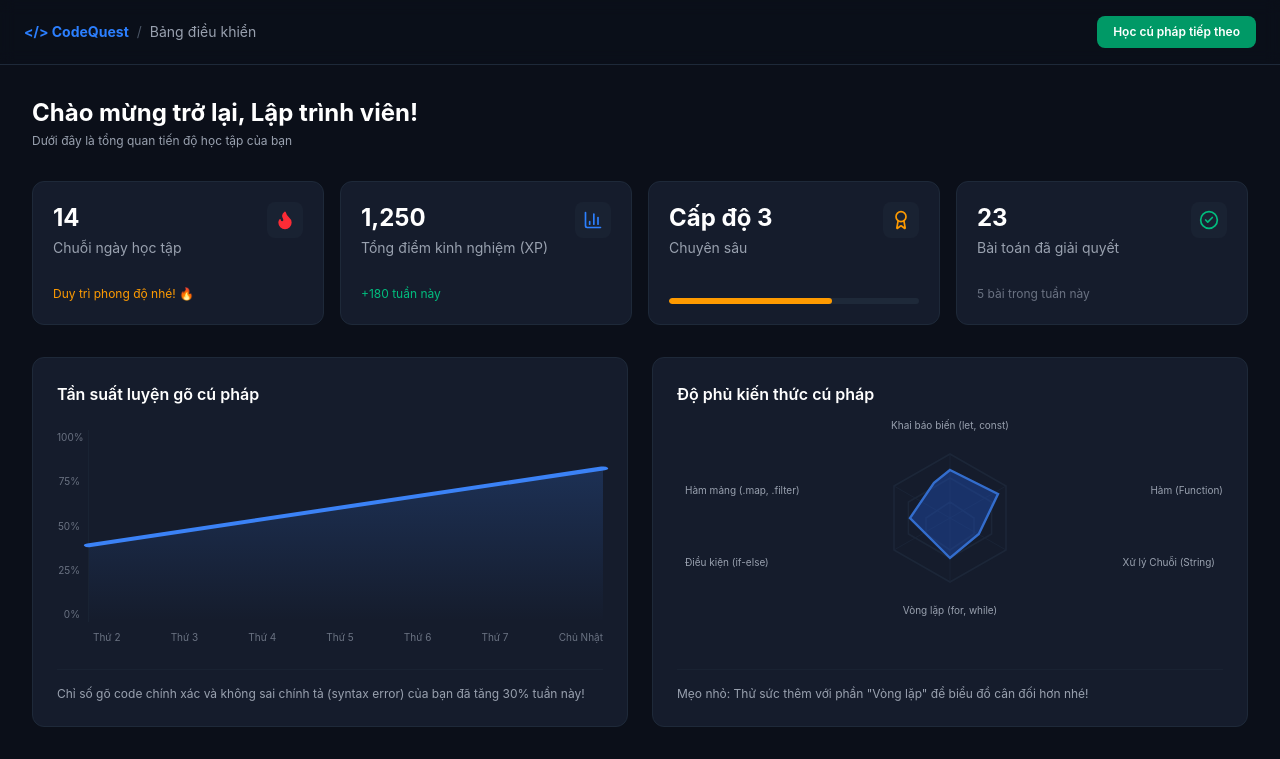
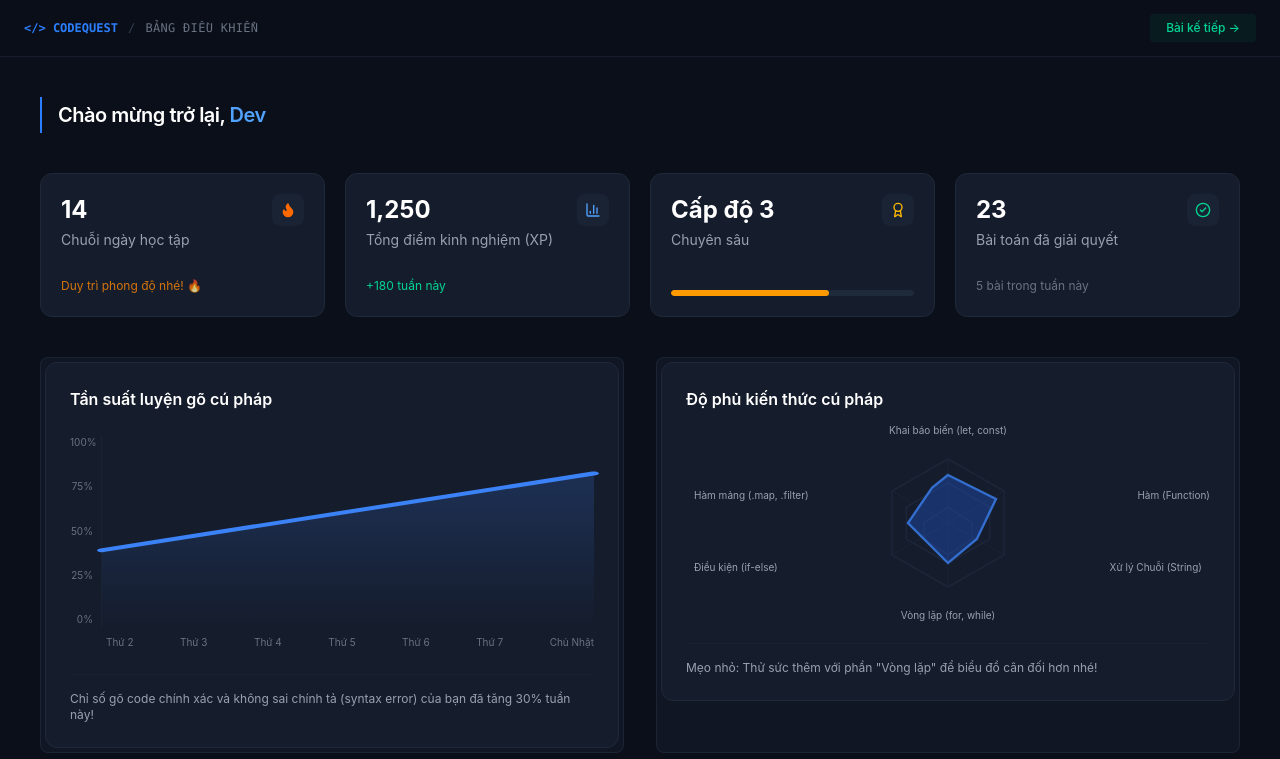
Before and after one commit to ChyChy12233/CodeQuest---FE, a React (Vite) app: page /dashboard in a window 1280 px wide. Shown: the top 759 px of the page. Built offline with nearby package versions, Linux system fonts and the light colour scheme.

Commit message:
fix: sửa lại nút bấm chuẩn BE

```diff
--- a/src/components/common/Button.tsx
+++ b/src/components/common/Button.tsx
@@ -2,7 +2,7 @@ import React, { type ButtonHTMLAttributes } from "react";
 import { Link } from "react-router";
 
 interface ButtonProps extends ButtonHTMLAttributes<HTMLButtonElement> {
-  variant?: "primary" | "secondary" | "success" | "oauth" | "normal";
+  variant?: "primary" | "secondary" | "success" | "oauth" | "normal" | "thirdary";
   size?: "sm" | "md" | "lg" | "xlg";
   children: React.ReactNode;
   to?: string;
@@ -30,7 +30,7 @@ export const Button: React.FC<ButtonProps> = ({
 
     // run code
     success:
-      "bg-emerald-600 hover:bg-emerald-500 text-white font-semibold focus:ring-emerald-500",
+      "bg-emerald-600 hover:bg-emerald-500 text-white font-semibold focus:ring-emerald-500 cursor-pointer",
 
     // nút đăng nhập bằng phương thức khác
     oauth:
@@ -38,6 +38,10 @@ export const Button: React.FC<ButtonProps> = ({
 
     // nút không nền
     normal: "cursor-pointer hover:scale-105",
+
+    // nút vàng
+    thirdary:
+      "bg-amber-600 hover:bg-amber-500 text-black focus:ring-amber-500 shadow-md shadow-amber-900/20 cursor-pointer hover:scale-105",
   };
 
   const sizes = {
--- a/src/features/dashboard/components/Dashboard.tsx
+++ b/src/features/dashboard/components/Dashboard.tsx
@@ -5,68 +5,77 @@ import ThinkingScoreChart from "./ThinkingScoreChart";
 import SkillRadarChart from "./SkillRadarChart";
 import ImprovementReport from "./ImprovementReport";
 
-export default function Dashboard() {
+export default function Dashboard({ userName = "Dev" }) { //tạm gán cứng
   return (
-    <div className="bg-[#0b0f19] min-h-screen text-gray-200 font-sans antialiased">
-      {/* navigation bar */}
-      <header className="border-b border-gray-800 bg-[#0b0f19]/80 backdrop-blur sticky top-0 z-50 px-6 py-4 flex items-center justify-between">
-        <div className="flex items-center gap-2 text-sm">
-          <span className="text-blue-500 font-bold">&lt;/&gt; CodeQuest</span>
-          <span className="text-gray-600">/</span>
-          <span className="text-gray-400">Bảng điều khiển</span>
+    <div className="bg-[#0b0f19] min-h-screen text-gray-300 font-sans antialiased selection:bg-blue-500/30">
+      <header className="border-b border-gray-800/60 bg-[#0b0f19]/90 backdrop-blur sticky top-0 z-50 px-6 py-3.5 flex items-center justify-between">
+        <div className="flex items-center gap-2.5 text-xs tracking-wide uppercase font-mono">
+          <span className="text-blue-500 font-bold tracking-normal">
+            &lt;/&gt; CodeQuest
+          </span>
+          <span className="text-gray-700">/</span>
+          <span className="text-gray-500">Bảng điều khiển</span>
         </div>
-        <button className="bg-emerald-600 hover:bg-emerald-500 text-white text-xs font-semibold px-4 py-2 rounded-lg transition-colors">
-          Học cú pháp tiếp theo
+
+        <button className="bg-emerald-600/10 text-emerald-400 hover:bg-emerald-600 hover:text-white border-emerald-500/20 text-xs font-medium px-4 py-1.5 rounded transition-all duration-200">
+          Bài kế tiếp →
         </button>
       </header>
 
-      {/* main content */}
-      <main className="max-w-7xl mx-auto p-6 md:p-8 space-y-8">
-        <div>
-          <h1 className="text-2xl font-bold text-white mb-1">
-            Chào mừng trở lại, Lập trình viên!
+      <main className="max-w-7xl mx-auto p-6 md:p-10 space-y-10">
+        <div className="border-l-2 border-blue-500 pl-4 py-1">
+          <h1 className="text-xl font-semibold text-white tracking-tight">
+            Chào mừng trở lại, <span className="text-blue-400">{userName}</span>
           </h1>
-          <p className="text-xs text-gray-400">
-            Dưới đây là tổng quan tiến độ học tập của bạn
-          </p>
         </div>
-        <div className="grid grid-cols-1 sm:grid-cols-2 lg:grid-cols-4 gap-4">
+
+        <div className="grid grid-cols-1 sm:grid-cols-2 lg:grid-cols-4 gap-5">
           <StatCard
             icon={
-              <Flame className="w-5 h-5 text-red-500" fill="currentColor" />
+              <Flame className="w-4 h-4 text-orange-500" fill="currentColor" />
             }
             value="14"
             label="Chuỗi ngày học tập"
             subText="Duy trì phong độ nhé! 🔥"
-            subColor="text-amber-500"
+            subColor="text-orange-400/80"
           />
           <StatCard
-            icon={<BarChart3 className="w-5 h-5 text-blue-500" />}
+            icon={<BarChart3 className="w-4 h-4 text-blue-400" />}
             value="1,250"
             label="Tổng điểm kinh nghiệm (XP)"
             subText="+180 tuần này"
-            subColor="text-emerald-500"
+            subColor="text-emerald-400"
           />
           <StatCard
-            icon={<Award className="w-5 h-5 text-amber-500" />}
+            icon={<Award className="w-4 h-4 text-amber-400" />}
             value="Cấp độ 3"
             label="Chuyên sâu"
             subText=""
             progress={65}
           />
           <StatCard
-            icon={<CheckCircle2 className="w-5 h-5 text-emerald-500" />}
+            icon={<CheckCircle2 className="w-4 h-4 text-emerald-400" />}
             value="23"
             label="Bài toán đã giải quyết"
             subText="5 bài trong tuần này"
             subColor="text-gray-500"
           />
         </div>
-        <div className="grid grid-cols-1 lg:grid-cols-2 gap-6">
-          <ThinkingScoreChart />
-          <SkillRadarChart />
+
+        {/* Charts Section */}
+        <div className="grid grid-cols-1 lg:grid-cols-2 gap-8">
+          <div className="bg-[#111625] border border-gray-800/80 rounded-lg p-1">
+            <ThinkingScoreChart />
+          </div>
+          <div className="bg-[#111625] border border-gray-800/80 rounded-lg p-1">
+            <SkillRadarChart />
+          </div>
         </div>
-        <ImprovementReport />
+
+        {/* Report Section */}
+        <div className="bg-[#111625] border border-gray-800/80 rounded-lg">
+          <ImprovementReport />
+        </div>
       </main>
     </div>
   );
--- a/src/features/editor/components/CodeEditor.tsx
+++ b/src/features/editor/components/CodeEditor.tsx
@@ -17,6 +17,7 @@ interface CodeEditorProps {
   onLanguageChange: (lang: string) => void;
   onResetCode: () => void;
   onRunCode: () => void;
+  onSubmitCode: () => void;
   isRunning: boolean;
 }
 
@@ -27,6 +28,7 @@ export const CodeEditor: React.FC<CodeEditorProps> = ({
   onLanguageChange,
   onResetCode,
   onRunCode,
+  onSubmitCode,
   isRunning,
 }) => {
   const handleSelectChange = (e: React.ChangeEvent<HTMLSelectElement>) => {
@@ -54,8 +56,9 @@ export const CodeEditor: React.FC<CodeEditorProps> = ({
           >
             Reset
           </Button>
+
           <Button
-            variant="success"
+            variant="thirdary"
             size="sm"
             onClick={onRunCode}
             disabled={isRunning}
@@ -66,6 +69,16 @@ export const CodeEditor: React.FC<CodeEditorProps> = ({
             </svg>
             {isRunning ? "Running..." : "Run Code"}
           </Button>
+
+          <Button
+            variant="success"
+            size="sm"
+            onClick={onSubmitCode}
+            className="gap-1.5 font-semibold"
+          >
+            Submit Code
+          </Button>
+
         </div>
       </div>
       <div className="flex-1 h-full relative bg-[#0f1422]/40 pt-2">
```
